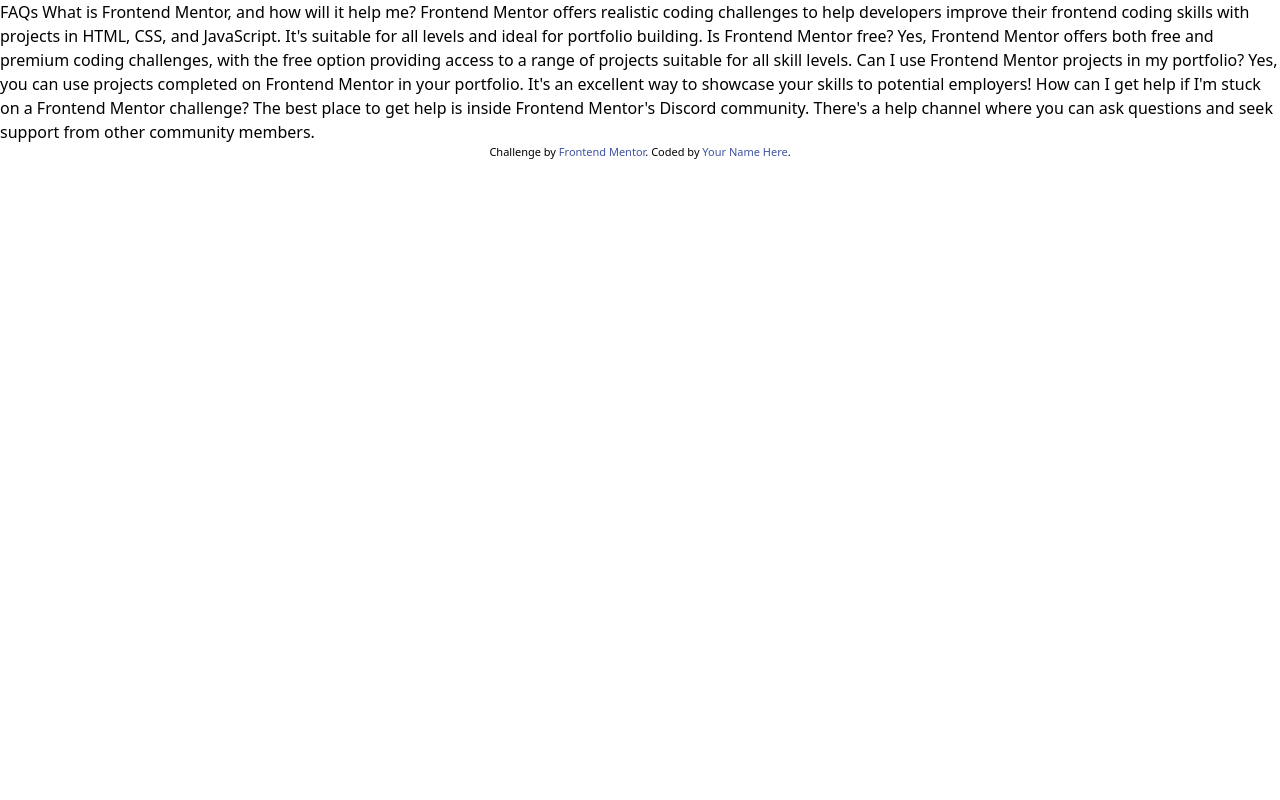
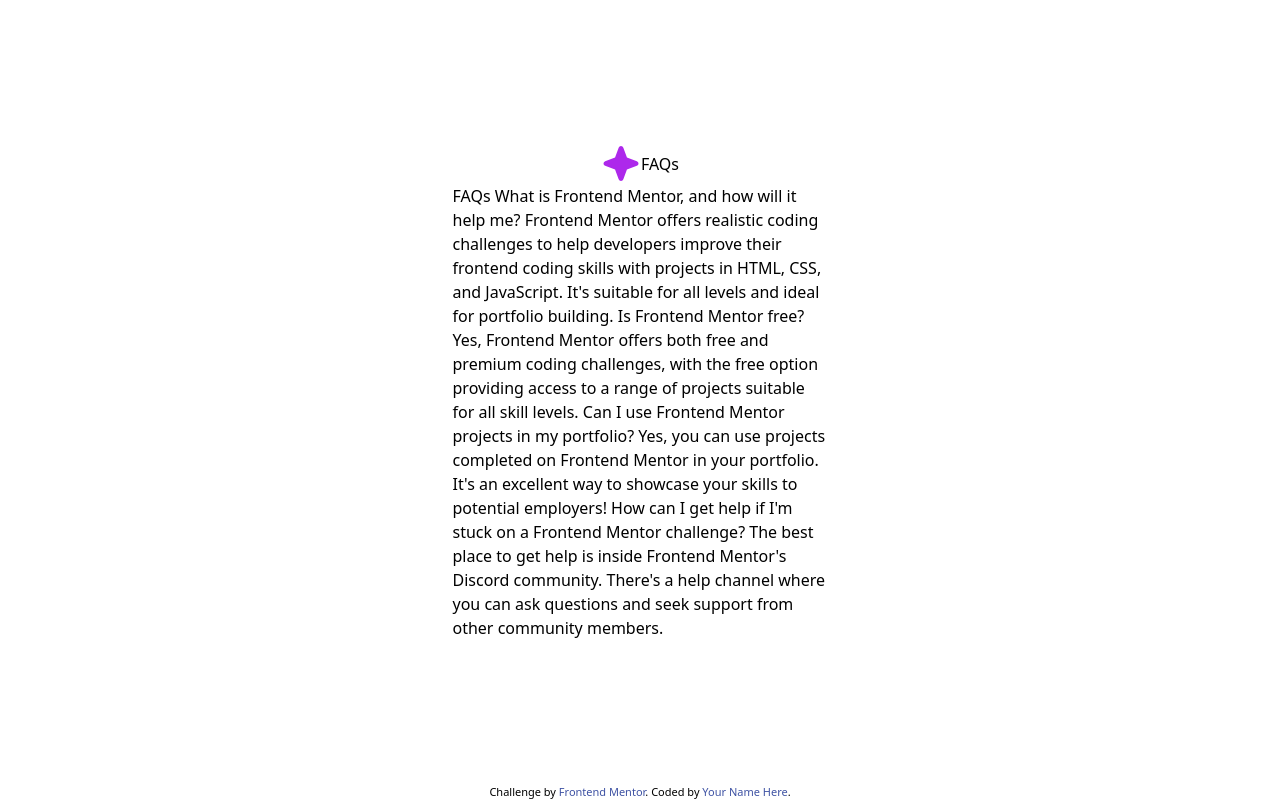
Before and after one commit to Alberto-Vidali/newbie-frontend-challenges, a Vue app in the folder FAQ-accordion/: page / in a window 1280 px wide. Built offline with nearby package versions, Linux system fonts and the light colour scheme.

Commit message:
checkpoint

```diff
--- a/FAQ-accordion/index.html
+++ b/FAQ-accordion/index.html
@@ -4,6 +4,7 @@
     <meta charset="UTF-8" />
     <link rel="icon" href="public/favicon-32x32.png" />
     <meta name="viewport" content="width=device-width, initial-scale=1.0" />
+    <link rel="stylesheet" href="/FAQ-accordion/src/style.css">
     <title>FAQ accordion</title>
   </head>
   <body>
--- a/FAQ-accordion/src/components/layouts/Layout.vue
+++ b/FAQ-accordion/src/components/layouts/Layout.vue
@@ -3,6 +3,7 @@
 </script>
 
 <template>
+    <body class="min-h-screen flex flex-col justify-between items-center">
         <header>
 
         </header>
@@ -15,6 +16,7 @@
                 Coded by <a href="#">Your Name Here</a>.
             </div>
         </footer>
+    </body>
 </template>
 
 <style scoped>
--- a/FAQ-accordion/src/components/pages/Main.vue
+++ b/FAQ-accordion/src/components/pages/Main.vue
@@ -3,6 +3,11 @@
 </script>
 
 <template>
+    <section class="w-[375px]">
+        <div class="flex items-center justify-center">
+            <img src="../../../public/icon-star.svg" alt="">
+            <h1>FAQs</h1>
+        </div>
         FAQs
 
         What is Frontend Mentor, and how will it help me?
@@ -25,6 +30,7 @@
 
         The best place to get help is inside Frontend Mentor's Discord community. There's a help
         channel where you can ask questions and seek support from other community members.
+    </section>
 </template>
 
 <style scoped>
```
Also changed, not shown: FAQ-accordion/src/App.vue (line endings or trailing spaces). Lines whose indentation alone changed are shown as unchanged.
